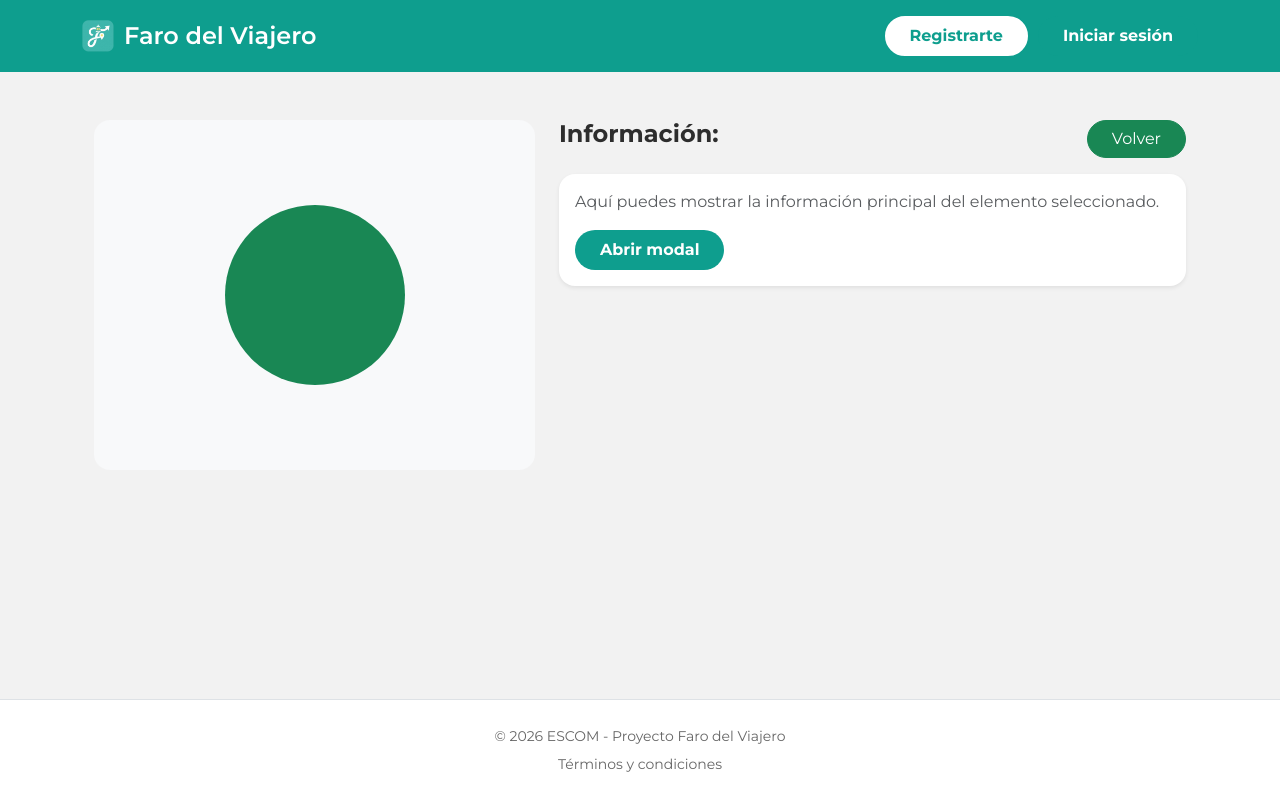
After one commit to HecRod56/Faro-del-viajero, a Django app: page /mock/viaje/1/integrantes/perfil in a window 1280 px wide. The commit adds this page. Run offline with Django 5.2, Linux system fonts and the light colour scheme.

Commit message:
[VISTA] Cambiar plantilla para lista y perfil de intergrante

```diff
--- /dev/null
+++ b/apps/integrantes/templates/integrantes/visualizar_perfil.html
@@ -0,0 +1,68 @@
+{% extends "core/base.html" %}
+
+<!-- CSS -->
+<link href="https://cdn.jsdelivr.net/npm/bootstrap@5.3.0/dist/css/bootstrap.min.css" rel="stylesheet">
+
+<!-- JS -->
+<script src="https://cdn.jsdelivr.net/npm/bootstrap@5.3.0/dist/js/bootstrap.bundle.min.js"></script>
+
+{% block content %}
+<div class="container py-4">
+
+    <div class="row g-4">
+
+        <!-- Panel izquierdo -->
+        <div class="col-md-5">
+            <div class="bg-light rounded-4 d-flex justify-content-center align-items-center" style="height: 350px;">
+                <div class="rounded-circle bg-success" style="width: 180px; height: 180px;"></div>
+            </div>
+        </div>
+
+        <!-- Panel derecho -->
+        <div class="col-md-7">
+
+            <!-- Header -->
+            <div class="d-flex justify-content-between align-items-center mb-3">
+                <h4 class="fw-bold">Información:</h4>
+                <button class="btn btn-success rounded-pill px-4" onclick="window.history.back()">
+                    Volver
+                </button>
+            </div>
+
+            <!-- Card -->
+            <div class="card shadow-sm border-0 rounded-4">
+                <div class="card-body">
+                    <p class="text-muted">
+                        Aquí puedes mostrar la información principal del elemento seleccionado.
+                    </p>
+
+                    <button class="btn btn-primary" data-bs-toggle="modal" data-bs-target="#miModal">
+                        Abrir modal
+                    </button>
+                </div>
+            </div>
+
+        </div>
+    </div>
+
+</div>
+
+<!-- Modal Bootstrap -->
+<div class="modal fade" id="miModal" tabindex="-1" aria-hidden="true">
+    <div class="modal-dialog modal-dialog-centered">
+        <div class="modal-content rounded-4">
+
+            <div class="modal-header border-0">
+                <h5 class="modal-title">Detalle</h5>
+                <button type="button" class="btn-close" data-bs-dismiss="modal"></button>
+            </div>
+
+            <div class="modal-body">
+                <p>Contenido del modal.</p>
+            </div>
+
+        </div>
+    </div>
+</div>
+
+{% endblock %}
--- a/apps/integrantes/urls.py
+++ b/apps/integrantes/urls.py
@@ -9,4 +9,5 @@ urlpatterns = [
     path('viaje/<int:id_viaje>/integrantes/', views.integrantes_viaje, name='integrantes_viaje'),
     path("viajes/integrantes/<int:id_integrante>/eliminar/", views.eliminar_integrante_mock, name="eliminar_integrante_mock"),
     path("mock/viaje/<int:id_viaje>/integrantes/anadir/", views.anadir_integrante_mock, name="anadir_integrante_mock"),
+    path('mock/viaje/<int:id_viaje>/integrantes/perfil', views.informacion_integrante, name='mock_integrantes_perfil'),
 ]
--- a/apps/integrantes/views.py
+++ b/apps/integrantes/views.py
@@ -89,3 +89,13 @@ def anadir_integrante_mock(request, id_viaje):
 
     print(f"[MOCK] {usuario_nuevo['nombre']} añadido al viaje {id_viaje}")
     return redirect("integrantes:mock_integrantes_como", id_viaje=id_viaje, usuario_id=usuario_actual_id)
+
+def informacion_integrante(request, id_viaje):
+    puntos = [
+        {"x": 10, "y": 15},
+        {"x": 12, "y": 18},
+        {"x": 15, "y": 20},
+        {"x": 18, "y": 25},
+    ]
+
+    return render(request, "integrantes/visualizar_perfil.html", {"puntos": puntos})
```
Also changed, not shown: apps/integrantes/static/integrantes/css/perfil.css (added, +54 -0 lines), apps/integrantes/templates/integrantes/revisar_lista.html (+8 -3 lines).
